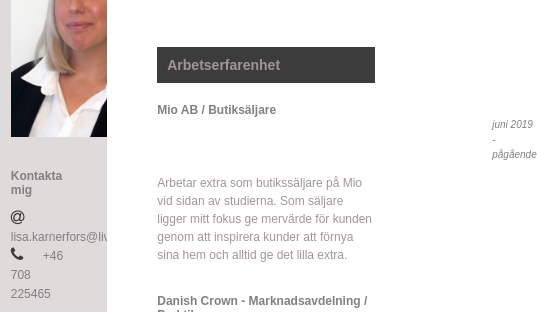
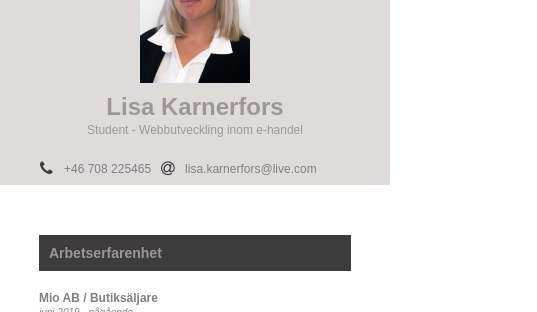
Before and after one commit to LisaKarnerfors/CV, a plain HTML site: page page-2.html in a window 390 px wide. Shown: the part 95-407 px from the top of the page, 537 px wide, since content can reach past the window. Drawn offline with Linux system fonts and the light colour scheme.

Commit message:
Fixed responsiveness

```diff
--- a/css/common.css
+++ b/css/common.css
@@ -20,30 +20,40 @@ body {
 
 main {
     background-color: white;
-    width: 60%;
+    width: 100%;
     height: 100%;
-    padding: 20px;
-    margin-right: 50px;
     margin-bottom: 50px;
 }
 
 aside {
-    display: flex;
-    flex-direction: column;
     background-color: #e0dbdb;
-    width: 25%;
+    width: 35%;
     padding: 30px 40px;
-    margin: 30px;
+    margin-bottom: 40px;
+    margin-left: 40px;
+    margin-top: 40px;
 }
 
-.header-div {
+.heading {
     display: flex;
     flex-direction: column;
     justify-content: center;
     align-items: center;
     align-content: center;
     margin-bottom: 50px;
+    margin-top: 50px;
 }
+
+.heading-hide {
+    display: none;
+}
+
+section {
+    width: 85%;
+    margin: auto;
+    margin-top: 50px;
+}
+
 
 h1 {
     font-size: 30px;
@@ -62,6 +72,7 @@ h3 {
     color: grey;
 }
 
+/* Se över dessa */
 #span2 {
     padding-left: 135px;
 }
@@ -100,7 +111,7 @@ p {
 
 .fa {
     color: #3c3c3c;
-    width: 2em;
+    width: 1.5em;
 }
 
 #wrapper {
@@ -110,16 +121,9 @@ p {
     width: 100%;
 }
 
-
 .education-container, .job-container {
     margin-top: 50px;
-
 }
-
-section {
-    margin: 30px;
-}
-
 
 a:link, a:visited {
     text-decoration: none;
@@ -147,7 +151,7 @@ li {
 
 .profile-img img {
     width: 160px;
-    display: block;
+    display: flex;
     margin-left: auto;
     margin-right: auto;
     padding-bottom: 20px;
@@ -167,7 +171,6 @@ li {
 }
 
 
-/* Just small changes */
 @media only screen and (max-width: 1250px) {
 
     .h4 {
@@ -175,7 +178,6 @@ li {
         justify-content: flex-start;
         padding: 0px;
         line-height: 1.5;
-
     }
 
 }
@@ -184,11 +186,6 @@ li {
 
     aside {
         min-width: 30%;
-        margin: 0px;
-    }
-
-    #wrapper {
-        flex-direction: row;
     }
 
     .h4 {
@@ -197,28 +194,65 @@ li {
 
     section {
         width: 80%;
-    }
-    main {
-        width: 80%;
-        margin: 0px;
+        margin: auto;
+        margin-top: 50px;
     }
 
 }
 
-@media only screen and (max-width: 950px) {
+@media only screen and (max-width: 800px) {
+
+    .box {
+        display: flex;
+    }
+
+    #info-container {
+        display: none;
+    }
 
     aside {
-        min-width: 35%;
+        width: 100%;
+        margin: 0px;
+        height: 270px;
+    }
+
+    .links-contact {
+        display: block;
+        position: absolute;
+        left: 205px;
+        top: 150px;
+    }
+
+    .heading {
+        display: none;
+    }
+
+
+    .heading-hide {
+        display: flex;
+        flex-direction: column;
+        justify-content: flex-start;
+        align-items: flex-end;
+        align-content: center;
+        margin-left: auto;
+        margin-right: auto;
+    }
+
+    #wrapper {
+        display: flex;
+        flex-direction: column;
+        justify-content: center;
+        width: 100%;
     }
 
     .profile-img img {
         width: 150px;
+        padding: 0px;
     }
 
     li {
         font-size: 10px;
     }
-
 
     p, a {
         font-size: 12px;
@@ -233,3 +267,57 @@ li {
     }
 
 }
+
+@media only screen and (max-width: 600px) {
+
+    aside {
+        height: 280px;
+    }
+    .box {
+        display: flex;
+        flex-wrap: nowrap;
+        flex-direction: column
+    }
+
+    .profile-img img {
+        width: 110px;
+    }
+
+    .links-contact {
+        display: flex;
+        position: absolute;
+        left: 30px;
+        top: 255px;
+    }
+
+    h1 {
+        margin-top: 10px;
+        font-size: 24px;
+    }
+
+    .heading-hide {
+        justify-content: center;
+        align-items: center;
+    }
+
+    .hide {
+        display: none
+    }
+
+    .fa-at:before, .fa-phone:before {
+        padding-left: 10px;
+    }
+
+    a:link, .a:visited {
+        padding-left: 10px;
+    }
+
+    #span2 {
+        padding-left: 0px;
+    }
+
+    #span1 {
+        padding-left: 0px;
+    }
+
+}
--- a/page-2.html
+++ b/page-2.html
@@ -16,17 +16,23 @@
 
     <aside>
         <div>
+            <div class="box">
                 <div class="profile-img">
-            <img src="assets/cv.jpg" alt="Profilbild Lisa">
+                    <img src="assets/cv.jpg" alt="Profilbild">
                 </div>
-        <div>
+                <div class="heading-hide">
+                    <h1>Lisa Karnerfors</h1>
+                    <p>Student - Webbutveckling inom e-handel</p>
+                </div>
                 <div class="links-contact">
-                <h3>Kontakta mig</h3>
+                    <h3 class="hide">Kontakta mig</h3>
+                    <i class="fa fa-solid fa-phone"></i><a href="tel:+46708225465">+46 708 225465</a><br>
                     <i class="fa fa-solid fa-at"></i><a href="mailto:lisa.karnerfors@live.com">lisa.karnerfors@live.com</a><br>
-                <i class="fa fa-solid fa-phone"></i><a href="tel:+46708225465">+46 708 225465</a><br>
+                </div>
             </div>
 
-
+            <div>
+                <div id="info-container">
                     <div class="links-contact">
                     <h3>Länkar</h3>
                     <i class="fa fa-brands fa-github"></i><a href="https://github.com/LisaKarnerfors">Github</a><br>
@@ -66,14 +72,14 @@
                 </div>
             </div>
         </div>
+    </div>
 </aside>
 
 <main>
-    <div class="header-div">
+    <div class="heading">
         <h1>Lisa Karnerfors</h1>
         <p>Student - Webbutveckling inom e-handel</p>
     </div>
-
 
     <section>
         <div class="job-container">
@@ -98,6 +104,7 @@
 
     </div>
 </main>
+</div>
 
 </body>
 </html>
```
Also changed, not shown: index.html (+16 -9 lines). Lines whose indentation alone changed are shown as unchanged.
